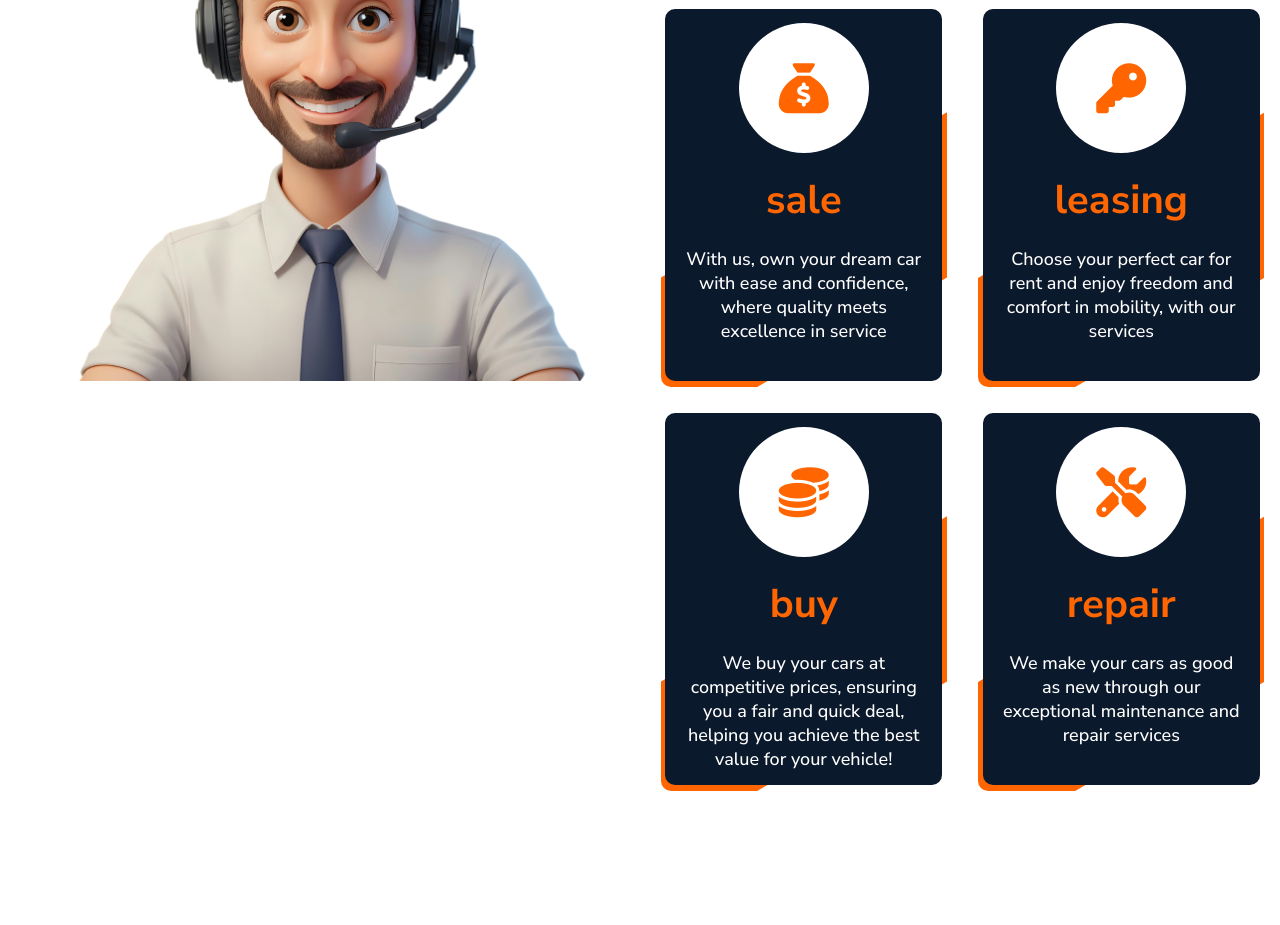
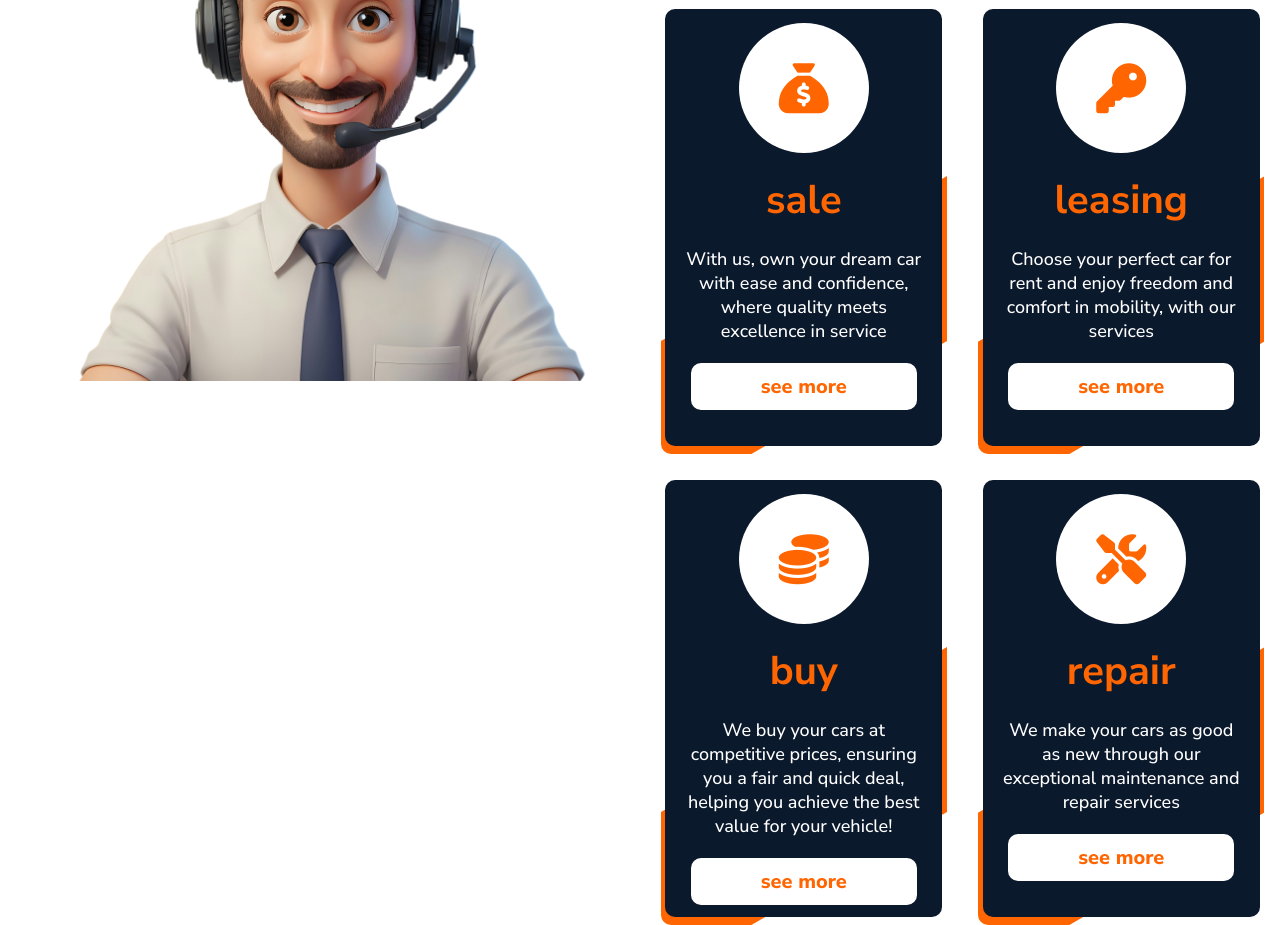
Before and after one commit to Mostafa1420011/car-store, a plain HTML site: page carLandingPage/app/index.html in a window 1280 px wide. Shown: the part 787-1712 px from the top of the page. Before the commit the page ends 1578 px from the top, so only its background shows below. Drawn offline with Linux system fonts and the light colour scheme; a web font is replaced by a local one.

Commit message:
Add files via upload
0000000

```diff
--- a/carLandingPage/app/index.html
+++ b/carLandingPage/app/index.html
@@ -106,6 +106,7 @@
                 With us, own your dream car with ease and confidence, where
                 quality meets excellence in service
               </p>
+              <a href="#">see more</a>
             </div>
             <div class="main__services__content--details--box">
               <span><i class="fa-solid fa-key"></i></span>
@@ -114,6 +115,7 @@
                 Choose your perfect car for rent and enjoy freedom and comfort
                 in mobility, with our services
               </p>
+              <a href="#">see more</a>
             </div>
             <div class="main__services__content--details--box">
               <span><i class="fa-solid fa-coins"></i></span>
@@ -122,6 +124,7 @@
                 We buy your cars at competitive prices, ensuring you a fair and
                 quick deal, helping you achieve the best value for your vehicle!
               </p>
+              <a href="#">see more</a>
             </div>
             <div class="main__services__content--details--box">
               <span><i class="fa-solid fa-screwdriver-wrench"></i></span>
@@ -130,6 +133,7 @@
                 We make your cars as good as new through our exceptional
                 maintenance and repair services
               </p>
+              <a href="#">see more</a>
             </div>
           </div>
         </div>
--- a/carLandingPage/app/scss/_ourServices.scss
+++ b/carLandingPage/app/scss/_ourServices.scss
@@ -134,6 +134,18 @@
             color: white;
             font-weight: 500;
           }
+          a {
+            background-color: white;
+            padding: 10px 70px;
+            border-radius: 10px;
+            color: #ff6500;
+            font-size: 20px;
+            font-weight: 800;
+            &:hover {
+              transform: scale(0.9);
+              transition: all 0.5s;
+            }
+          }
         }
       }
     }
```
Also changed, not shown: carLandingPage/app/dist/style.css, 1 other file.
